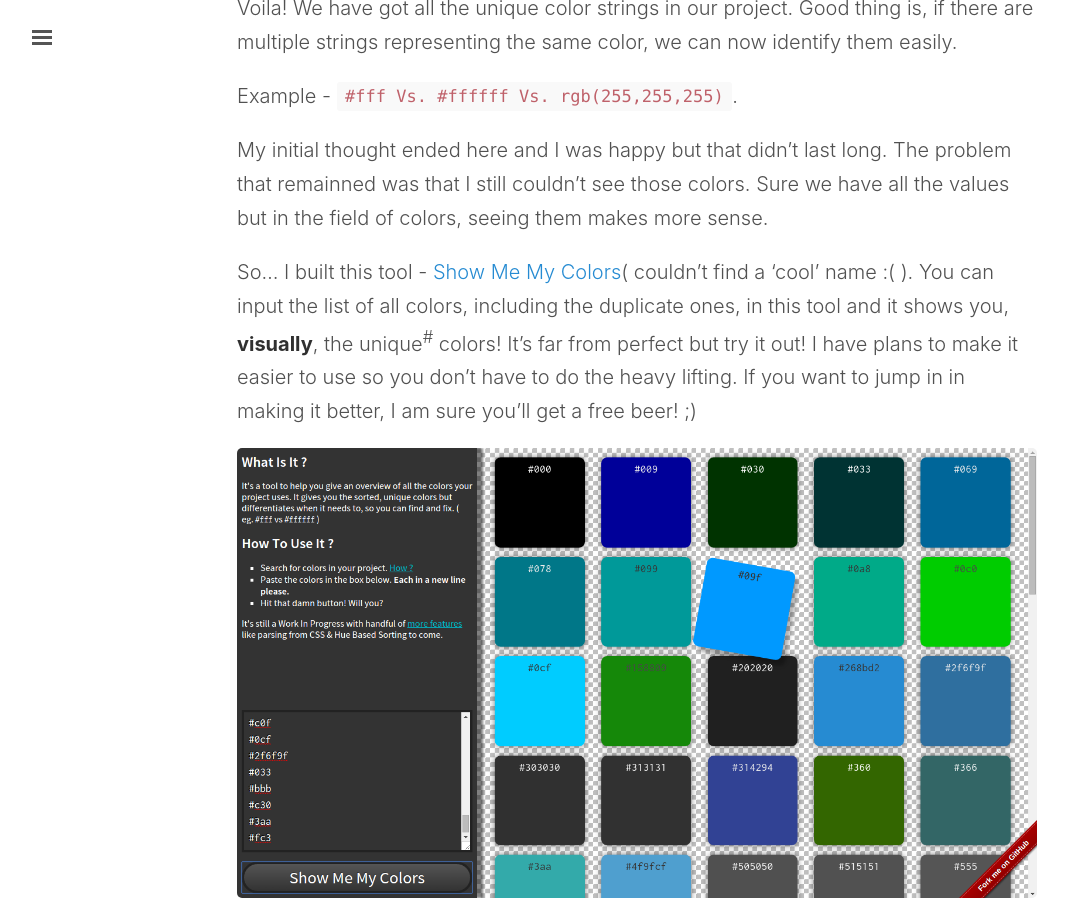
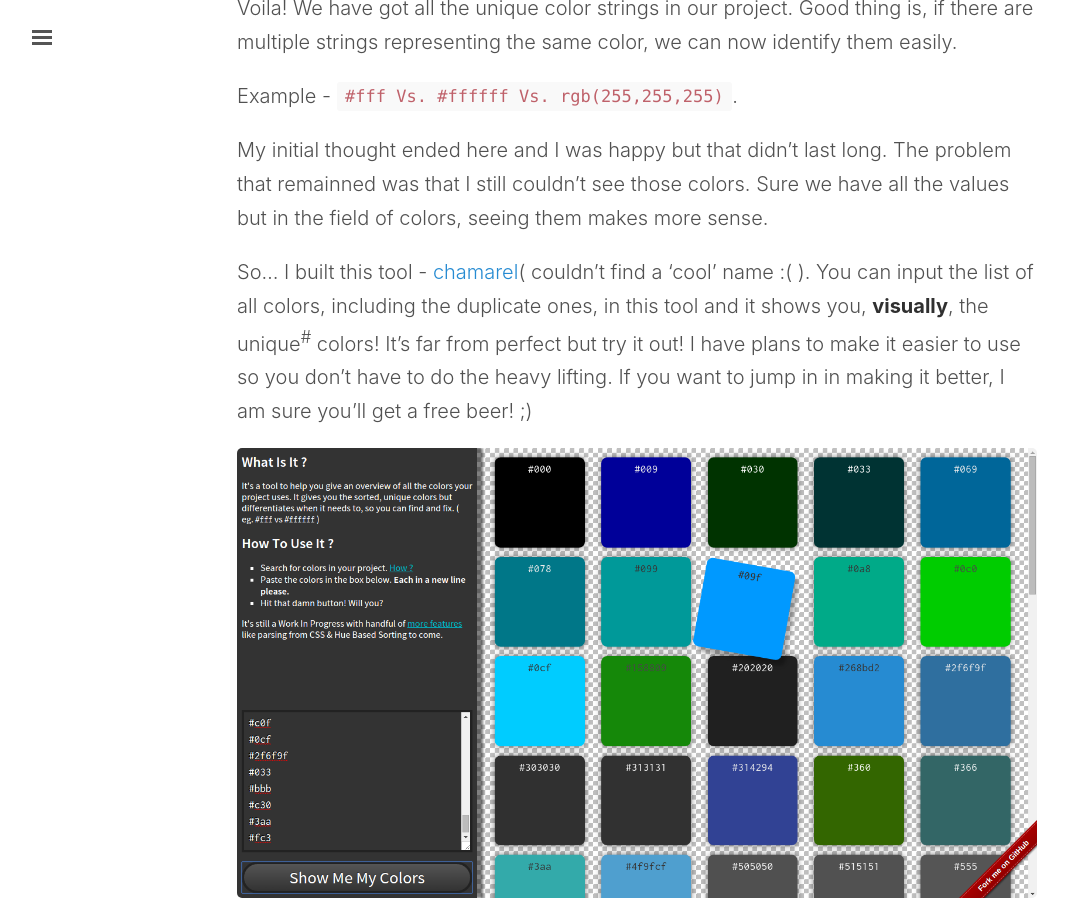
Before and after one commit to praveenpuglia/praveenpuglia.github.io, a Jekyll site: the page built from _posts/2015-11-01-finding-unique-color-strings-in-project.md, in a window 1280 px wide and 900 px high, scrolled down 2696 px. Shown: the whole window, without its empty margins (3-1071 px from the left). Built offline with Jekyll 4.4.1, drawn with Linux system fonts in a browser that asks for light colours; comment, search, counter and statistics services are not loaded.

Commit message:
updated chamarel link

```diff
--- a/_posts/2015-11-01-finding-unique-color-strings-in-project.md
+++ b/_posts/2015-11-01-finding-unique-color-strings-in-project.md
@@ -54,6 +54,6 @@ Example - `#fff Vs. #ffffff Vs. rgb(255,255,255)`.
 
 My initial thought ended here and I was happy but that didn't last long. The problem that remainned was that I still couldn't see those colors. Sure we have all the values but in the field of colors, seeing them makes more sense.
 
-So... I built this tool - [Show Me My Colors](http://praveenpuglia.com/show-me-my-colors)( couldn't find a 'cool' name :( ). You can input the list of all colors, including the duplicate ones, in this tool and it shows you, **visually**, the unique<sup>#</sup> colors! It's far from perfect but try it out! I have plans to make it easier to use so you don't have to do the heavy lifting. If you want to jump in in making it better, I am sure you'll get a free beer! ;)
+So... I built this tool - [chamarel](http://praveenpuglia.com/chamarel)( couldn't find a 'cool' name :( ). You can input the list of all colors, including the duplicate ones, in this tool and it shows you, **visually**, the unique<sup>#</sup> colors! It's far from perfect but try it out! I have plans to make it easier to use so you don't have to do the heavy lifting. If you want to jump in in making it better, I am sure you'll get a free beer! ;)
 
-![Show Me My Colors - Project](/assets/images/2015/11/show-me-my-colors.png)
+![Chamarel - Project](/assets/images/2015/11/show-me-my-colors.png)
```
